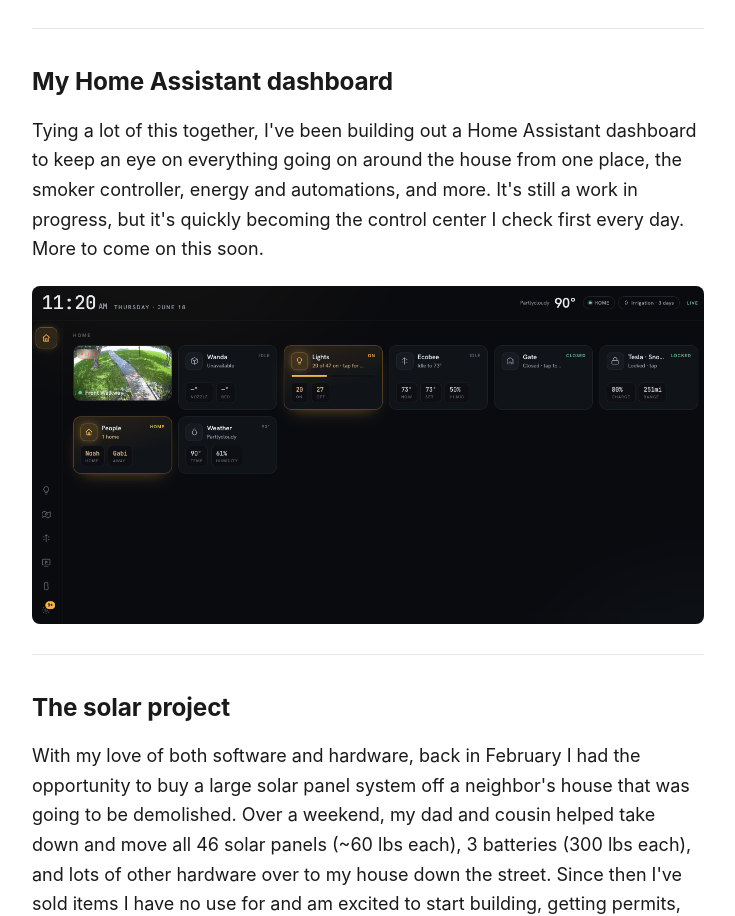
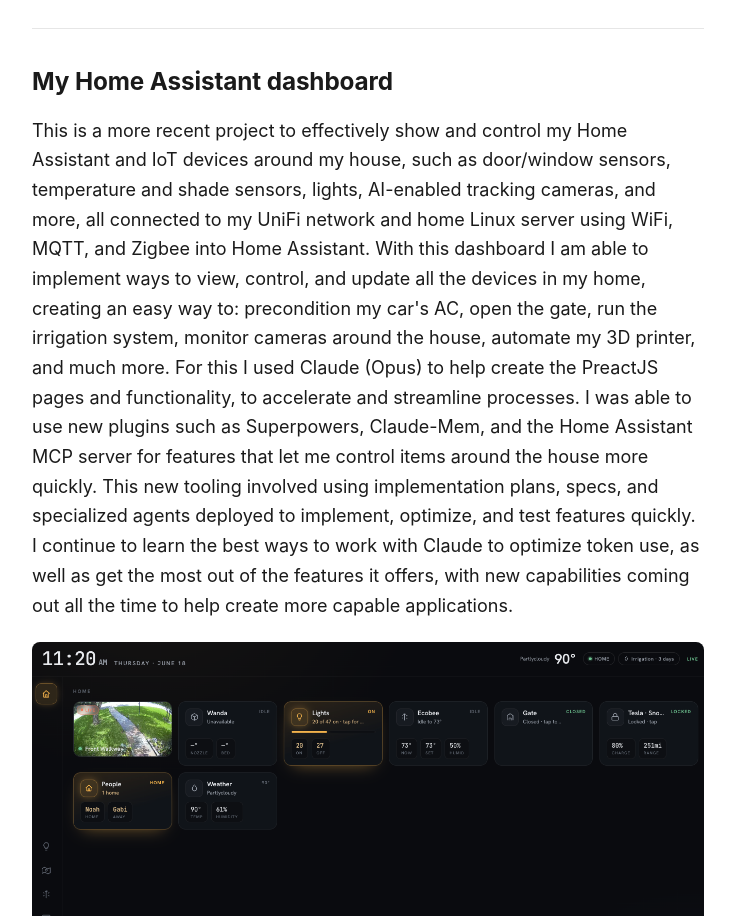
Before and after one commit to swimmingnoah/what-ive-been-up-to, a plain HTML site: page site/index.html in a window 1280 px wide. Shown: the part 3366-4282 px from the top of the page, without its empty margins (272-1007 px from the left). Drawn offline with Linux system fonts and the light colour scheme.

Commit message:
Revise Home Assistant dashboard description
Updated the description of the Home Assistant dashboard to include more details about its features and functionalities.

```diff
--- a/site/index.html
+++ b/site/index.html
@@ -86,11 +86,8 @@
 			<section>
 				<h2>My Home Assistant dashboard</h2>
 				<p>
-					Tying a lot of this together, I've been building out a Home Assistant
-					dashboard to keep an eye on everything going on around the house from
-					one place, the smoker controller, energy and automations, and
-					more. It's still a work in progress, but it's quickly becoming the
-					control center I check first every day. More to come on this soon.
+					This is a more recent project to effectively show and control my Home Assistant and IoT devices around my house, such as door/window sensors, temperature and shade sensors, lights, AI-enabled tracking cameras, and more, all connected to my UniFi network and home Linux server using WiFi, MQTT, and Zigbee into Home Assistant. With this dashboard I am able to implement ways to view, control, and update all the devices in my home, creating an easy way to: precondition my car's AC, open the gate, run the irrigation system, monitor cameras around the house, automate my 3D printer, and much more.
+For this I used Claude (Opus) to help create the PreactJS pages and functionality, to accelerate and streamline processes. I was able to use new plugins such as Superpowers, Claude-Mem, and the Home Assistant MCP server for features that let me control items around the house more quickly. This new tooling involved using implementation plans, specs, and specialized agents deployed to implement, optimize, and test features quickly. I continue to learn the best ways to work with Claude to optimize token use, as well as get the most out of the features it offers, with new capabilities coming out all the time to help create more capable applications.
 				</p>
 				<figure>
 					<img src="assets/home-assistant-dashboard.png" alt="My Home Assistant dashboard" />
```
